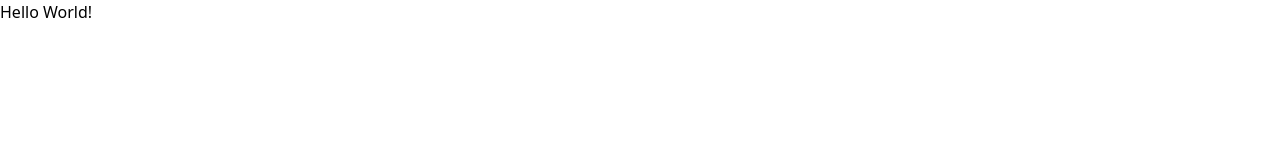
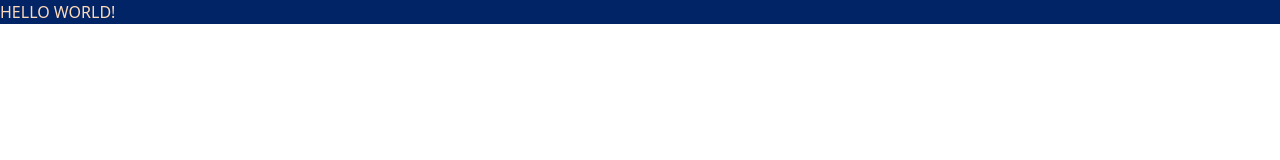
Before and after one commit to SulthonAbady17/weblog, a website: page index.html in a window 1280 px wide. Drawn offline with Linux system fonts and the light colour scheme.

Commit message:
testing 1

```diff
--- a/index.html
+++ b/index.html
@@ -8,6 +8,8 @@
     <link rel="stylesheet" href="dist/style.css">
 </head>
 <body>
-    <h1>Hello World!</h1>
+    <div class="bg-one">
+        <h1 class="text-four">HELLO WORLD!</h1>
+    </div>
 </body>
 </html>
```
Also changed, not shown: dist/style.css.
